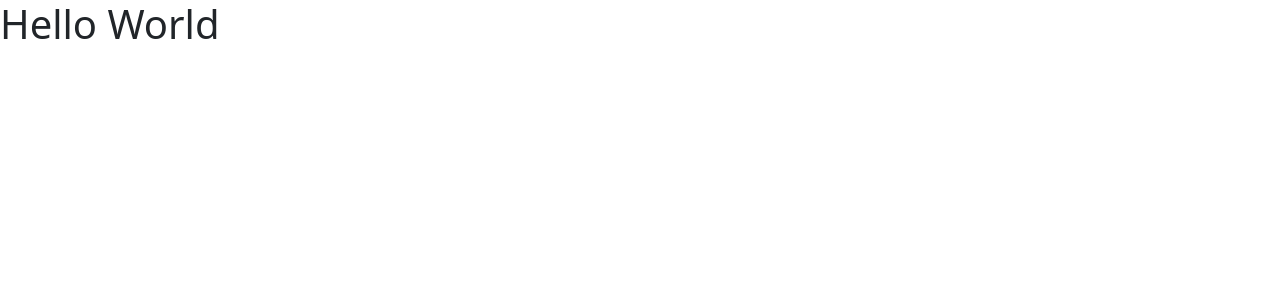
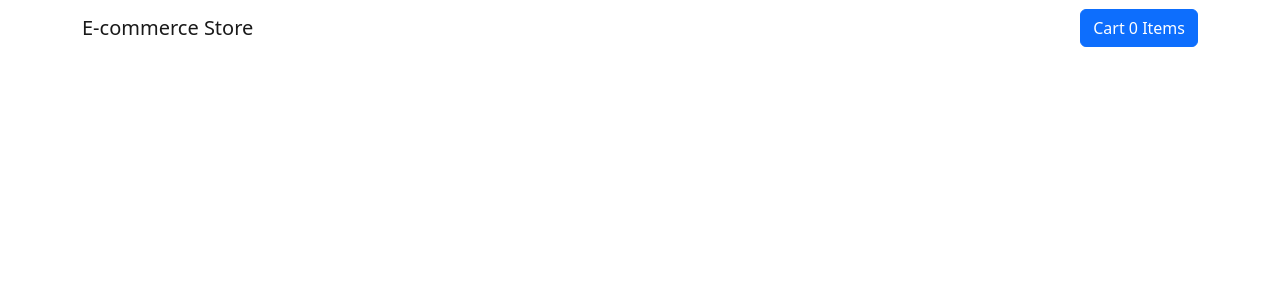
Before and after one commit to boolfalse/react-stripe-shopping-cart, a React (Create React App) app: page / in a window 1280 px wide. Shown: the top 300 px of the page. Built offline with nearby package versions, Linux system fonts and the light colour scheme.

Commit message:
initial NavbarComponent

```diff
--- a/src/App.js
+++ b/src/App.js
@@ -1,12 +1,14 @@
 
 import 'bootstrap/dist/css/bootstrap.min.css';
 import React from "react";
+import NavbarComponent from "./components/NavbarComponent";
+import {Container} from "react-bootstrap";
 
 function App() {
     return (
-        <div>
-            <h1>Hello World</h1>
-        </div>
+        <Container>
+            <NavbarComponent />
+        </Container>
     );
 }
 
--- /dev/null
+++ b/src/components/NavbarComponent.js
@@ -0,0 +1,15 @@
+
+import React from 'react';
+import {Button, Navbar} from "react-bootstrap";
+
+export default function NavbarComponent() {
+    return (
+        <Navbar expand='sm'>
+            <Navbar.Brand href='#home'>E-commerce Store</Navbar.Brand>
+            <Navbar.Toggle />
+            <Navbar.Collapse className='justify-content-end'>
+                <Button>Cart 0 Items</Button>
+            </Navbar.Collapse>
+        </Navbar>
+    );
+}
```
